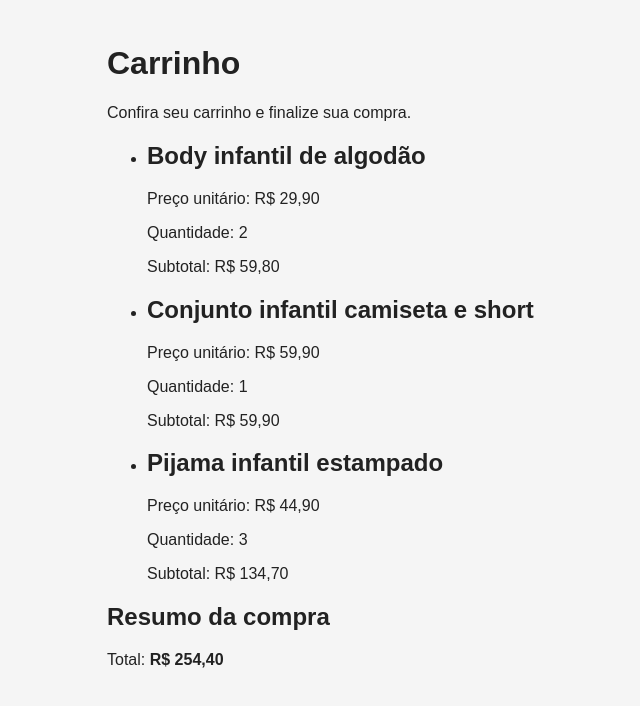
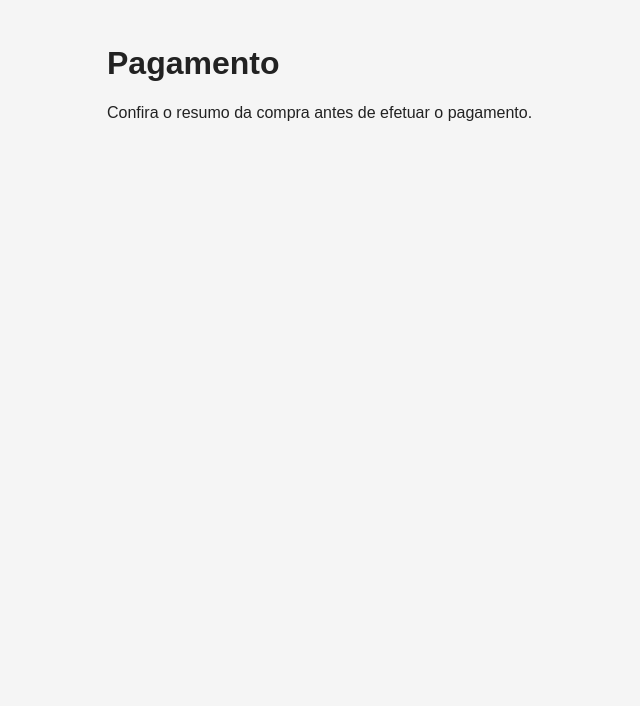
Before and after one commit to thaysifreccia/checkout-react, a React (Vite) app: page /pagamento in a window 1280 px wide. Shown: the top 706 px of the page, without its empty margins (77-717 px from the left). Built offline with nearby package versions, Linux system fonts and the light colour scheme.

Commit message:
Crias as rotas com React Router

```diff
--- a/src/App.jsx
+++ b/src/App.jsx
@@ -1,7 +1,19 @@
+import { Routes, Route } from "react-router";
 import "./App.css";
 import Carrinho from "./pages/Carrinho.jsx";
+import Pagamento from "./pages/Pagamento.jsx";
+import Sucesso from "./pages/Sucesso.jsx";
+import Falha from "./pages/Falha.jsx";
+
 function App() {
-  return <Carrinho />;
+  return (
+    <Routes>
+      <Route path="/" element={<Carrinho />} />
+      <Route path="/pagamento" element={<Pagamento />} />
+      <Route path="/sucesso" element={<Sucesso />} />
+      <Route path="/falha" element={<Falha />} />
+    </Routes>
+  );
 }
 
 export default App;
--- a/src/main.jsx
+++ b/src/main.jsx
@@ -1,10 +1,13 @@
 import { StrictMode } from "react";
 import { createRoot } from "react-dom/client";
+import { BrowserRouter } from "react-router";
 import "./index.css";
 import App from "./App.jsx";
 
 createRoot(document.getElementById("root")).render(
   <StrictMode>
-    <App />
+    <BrowserRouter>
+      <App />
+    </BrowserRouter>
   </StrictMode>,
 );
```
